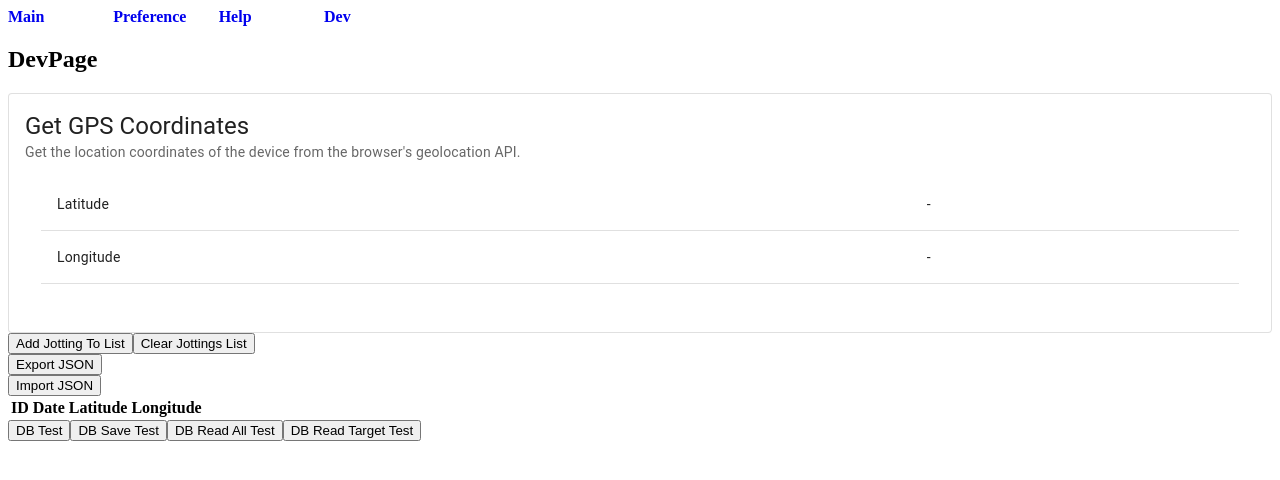
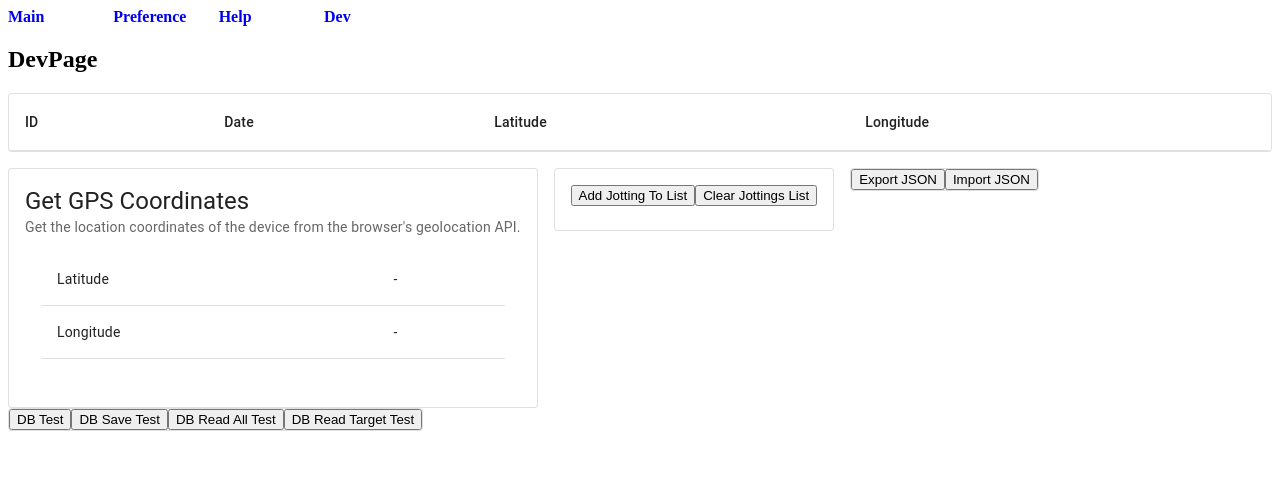
Before and after one commit to tikitorchey/jotgps, a React app in the folder app/: page /#/dev in a window 1280 px wide. Shown: the top 480 px of the page. Built offline with nearby package versions, Linux system fonts and the light colour scheme; the HTML template or start-up script is replaced by a standard one.

Commit message:
change #11 State内のJottingを一覧表示する開発用UIをMUIに変更および全体構成を並び替え

```diff
--- a/app/src/Components/Pages/DevPage.tsx
+++ b/app/src/Components/Pages/DevPage.tsx
@@ -1,6 +1,6 @@
 import React, { useEffect, useRef, useState } from "react";
-import { Button, Box, Card, CardContent, Typography, CardActions, CardActionArea } from "@mui/material";
-import { Table, TableBody, TableCell, TableRow } from "@mui/material";
+import { Button, Box, Card, CardContent, Typography, CardActions, CardActionArea, Grid2 } from "@mui/material";
+import { Table, TableBody, TableCell, TableRow, TableHead } from "@mui/material";
 import { JGEngine } from "../../jgEngine/jgEngine";
 import { LatLng, Jotter } from "../../jgEngine/types";
 import { Jotting } from "../../jgEngine/models/jotting";
@@ -97,7 +97,41 @@ export const DevPage: React.FC<Props> = ({ sampleProp }) => {
       <h2>{ DevPage.name }</h2>
 
       {/** 基本機能の開発用 */}
-      <div>
+      <Grid2 container spacing = { 2 }>
+
+        {/** UI State */}
+        <Grid2 size = { 12 }>
+          <Card variant = "outlined">
+
+            <Table>
+
+              <TableHead>
+                <TableRow>
+                  <TableCell> ID         </TableCell>
+                  <TableCell> Date       </TableCell>
+                  <TableCell> Latitude   </TableCell>
+                  <TableCell> Longitude  </TableCell>
+                </TableRow>
+              </TableHead>
+
+              <TableBody>
+                {/** jottingList内のデータを一覧表示する */}
+                { jottingList.map( (jotting: Jotting) => (
+                  <TableRow key = { jotting.id }>
+                    <TableCell> { jotting.id }                                              </TableCell>
+                    <TableCell> { (jotting.metaData.date ? jotting.metaData.date : "-" ) }  </TableCell>
+                    <TableCell> { (jotting.gpsCoords.lat ? jotting.gpsCoords.lat : "-" ) }  </TableCell>
+                    <TableCell> { (jotting.gpsCoords.lng ? jotting.gpsCoords.lng : "-" ) }  </TableCell>
+                  </TableRow>
+                )) }
+              </TableBody>
+
+            </Table>
+
+          </Card>
+        </Grid2>
+
+        <Grid2>
 
           {/** Geolocation APIの開発用 */}
           <Card variant = "outlined">
@@ -134,51 +168,35 @@ export const DevPage: React.FC<Props> = ({ sampleProp }) => {
 
           </Card>
 
+        </Grid2>
 
-        <div>
+        <Grid2>
+          <Card variant = "outlined">
+            <CardContent>
               <button onClick = { onClickAddJottingToListButton }> Add Jotting To List </button>
               <button onClick = { onClickClearJottingListButton }> Clear Jottings List </button>
-        </div>
+            </CardContent>
+          </Card>
+        </Grid2>
 
+        <Grid2>
+          <Card variant = "outlined">
+            <button onClick = { onClickExportJSONButton }> Export JSON </button>
+            <button onClick = { onClickImportJSONButton }> Import JSON </button>
+          </Card>
+        </Grid2>
 
-
-        <div>
-          <button onClick = { onClickExportJSONButton }> Export JSON </button>
-        </div>
-        <div>
-          <button onClick = { onClickImportJSONButton }> Import JSON </button>
-        </div>
-
-        <table>
-          <thead>
-            <tr>
-              <th scope = "col"> ID         </th>
-              <th scope = "col"> Date       </th>
-              <th scope = "col"> Latitude   </th>
-              <th scope = "col"> Longitude  </th>
-            </tr>
-          </thead>
-          <tbody>
-            {/** jottingList内のデータを一覧表示する */}
-            { jottingList.map( (jotting: Jotting) => (
-              <tr key = { jotting.id }>
-                <th scope = "row"> { jotting.id } </th>
-                <th> { (jotting.metaData.date ? jotting.metaData.date : "-" ) } </th>
-                <th> { (jotting.gpsCoords.lat ? jotting.gpsCoords.lat : "-" ) } </th>
-                <th> { (jotting.gpsCoords.lng ? jotting.gpsCoords.lng : "-" ) } </th>
-              </tr>
-            )) }
-          </tbody>
-        </table>
-      </div>
+      </Grid2>
 
       {/** IndexedDBの開発用 */}
-      <div>
+      <Grid2 container spacing = { 2 }>
+        <Card variant = "outlined">
           <button onClick = { onClickDBTestButton }> DB Test </button>
           <button onClick = { onClickDBSaveTestButton }> DB Save Test </button>
           <button onClick = { onClickDBReadAllTestButton }> DB Read All Test </button>
           <button onClick = { onClickDBReadTargetTestButton }> DB Read Target Test </button>
-      </div>
+        </Card>
+      </Grid2>
 
     </div>
   );
```
Lines whose indentation alone changed are shown as unchanged.
